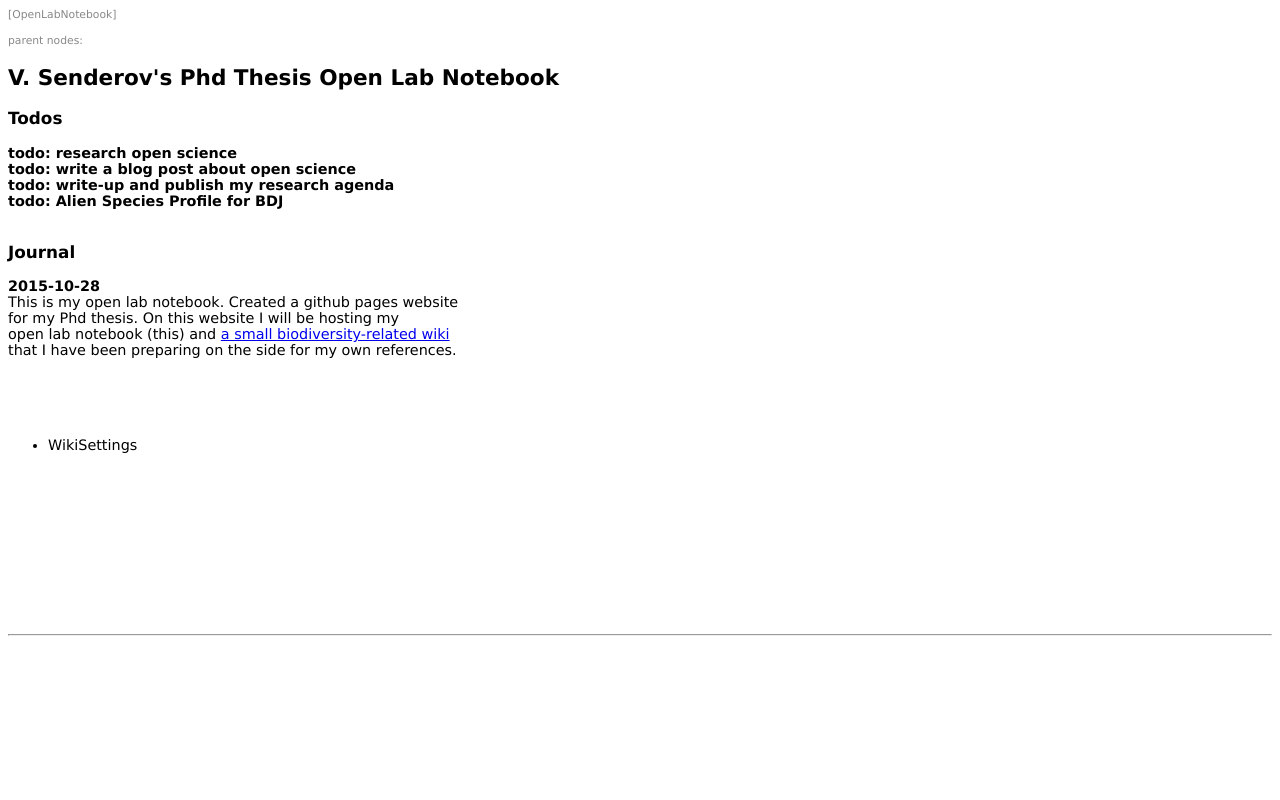
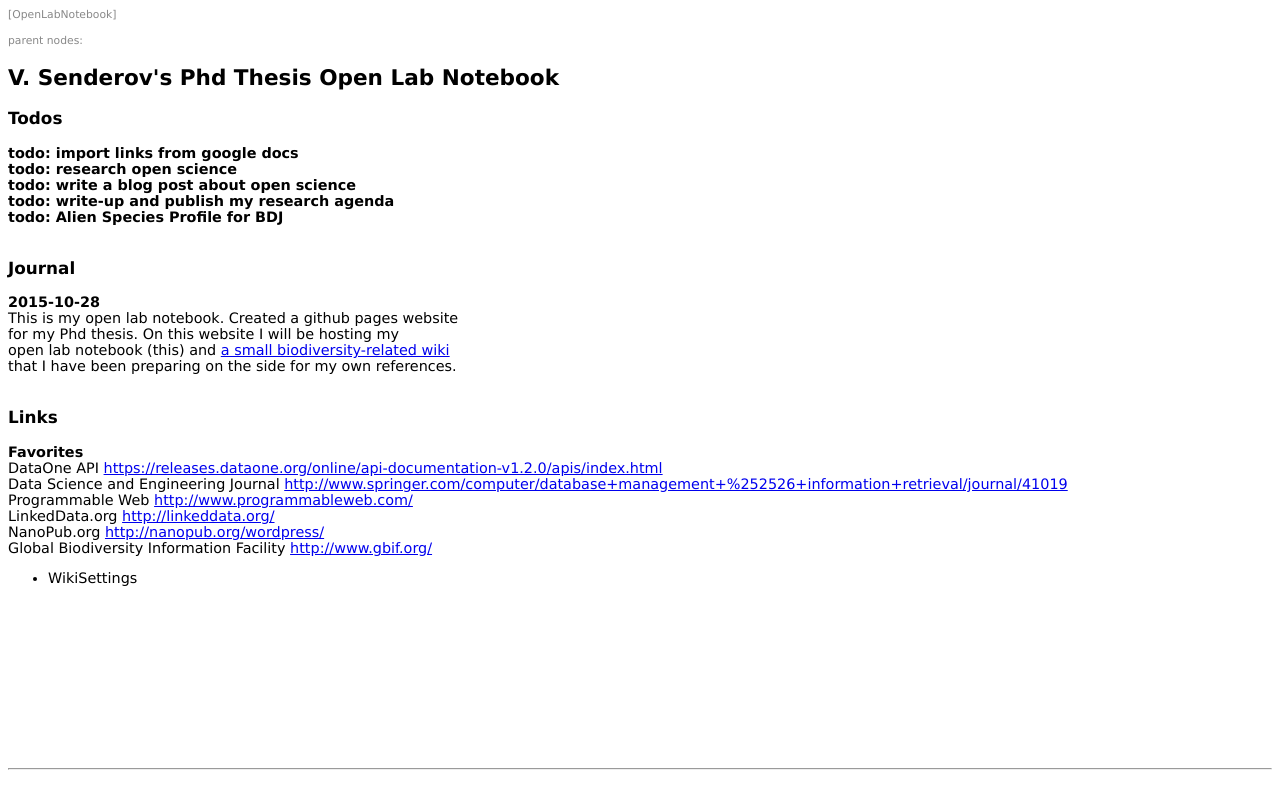
Before and after one commit to pdatascience/pdatascience.github.io, a plain HTML site: page OpenLabNotebook/OpenLabNotebook.html in a window 1280 px wide. Drawn offline with Linux system fonts and the light colour scheme.

Commit message:
open lab notebook edited

```diff
--- a/OpenLabNotebook/OpenLabNotebook.html
+++ b/OpenLabNotebook/OpenLabNotebook.html
@@ -8,21 +8,27 @@
     <body class="wikidpad">
 <span class="wikidpad wiki-name-ref">[<a name="OpenLabNotebook" class="wikidpad">OpenLabNotebook</a>]<br class="wikidpad" /><br class="wikidpad" /></span><span class="wikidpad parent-nodes">parent nodes: <br class="wikidpad" /></span><a name="OpenLabNotebook#.h0" class="wikidpad"></a><h2 class="wikidpad heading-level2">V. Senderov's Phd Thesis Open Lab Notebook</h2>
 <a name="OpenLabNotebook#.h47" class="wikidpad"></a><h3 class="wikidpad heading-level3">Todos</h3>
+<span class="wikidpad todo">todo: import links from google docs</span><br class="wikidpad" />
 <span class="wikidpad todo">todo: research open science</span><br class="wikidpad" />
 <span class="wikidpad todo">todo: write a blog post about open science</span><br class="wikidpad" />
 <span class="wikidpad todo">todo: write-up and publish my research agenda</span><br class="wikidpad" />
 <span class="wikidpad todo">todo: Alien Species Profile for BDJ</span><br class="wikidpad" />
 <br class="wikidpad" />
-<a name="OpenLabNotebook#.h212" class="wikidpad"></a><h3 class="wikidpad heading-level3">Journal</h3>
+<a name="OpenLabNotebook#.h248" class="wikidpad"></a><h3 class="wikidpad heading-level3">Journal</h3>
 <b class="wikidpad">2015-10-28</b><br class="wikidpad" />
 This is my open lab notebook. Created a github pages website<br class="wikidpad" />
 for my Phd thesis. On this website I will be hosting my<br class="wikidpad" />
 open lab notebook (this) and <span class="wikidpad url-link"><a href="http://pdatascience.github.io/BiodivWiki/BiodiversityInformaticsLandscape.html" class="wikidpad">a small biodiversity-related wiki</a></span><br class="wikidpad" />
 that I have been preparing on the side for my own references.<br class="wikidpad" />
 <br class="wikidpad" />
-<br class="wikidpad" />
-<br class="wikidpad" />
-<br class="wikidpad" />
+<a name="OpenLabNotebook#.h598" class="wikidpad"></a><h3 class="wikidpad heading-level3">Links</h3>
+<b class="wikidpad">Favorites</b><br class="wikidpad" />
+DataOne API <span class="wikidpad url-link"><a href="https://releases.dataone.org/online/api-documentation-v1.2.0/apis/index.html" class="wikidpad">https://releases.dataone.org/online/api-documentation-v1.2.0/apis/index.html</a></span><br class="wikidpad" />
+Data Science and Engineering Journal <span class="wikidpad url-link"><a href="http://www.springer.com/computer/database+management+%252526+information+retrieval/journal/41019" class="wikidpad">http://www.springer.com/computer/database+management+%252526+information+retrieval/journal/41019</a></span><br class="wikidpad" />
+Programmable Web <span class="wikidpad url-link"><a href="http://www.programmableweb.com/" class="wikidpad">http://www.programmableweb.com/</a></span><br class="wikidpad" />
+LinkedData.org <span class="wikidpad url-link"><a href="http://linkeddata.org/" class="wikidpad">http://linkeddata.org/</a></span><br class="wikidpad" />
+NanoPub.org <span class="wikidpad url-link"><a href="http://nanopub.org/wordpress/" class="wikidpad">http://nanopub.org/wordpress/</a></span><br class="wikidpad" />
+Global Biodiversity Information Facility <span class="wikidpad url-link"><a href="http://www.gbif.org/" class="wikidpad">http://www.gbif.org/</a></span><br class="wikidpad" />
 <ul class="wikidpad bulletlist">
 <li class="wikidpad" />WikiSettings</ul>
 <br class="wikidpad" />
```
